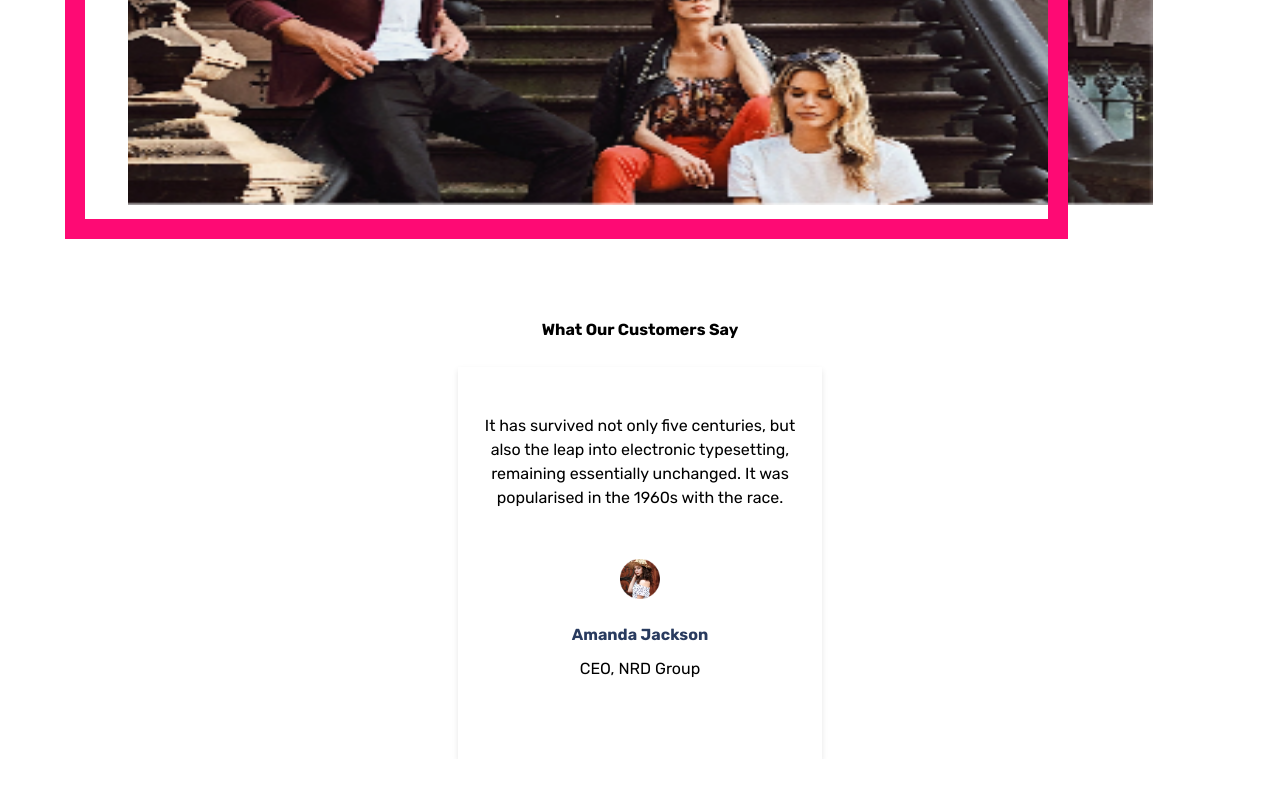
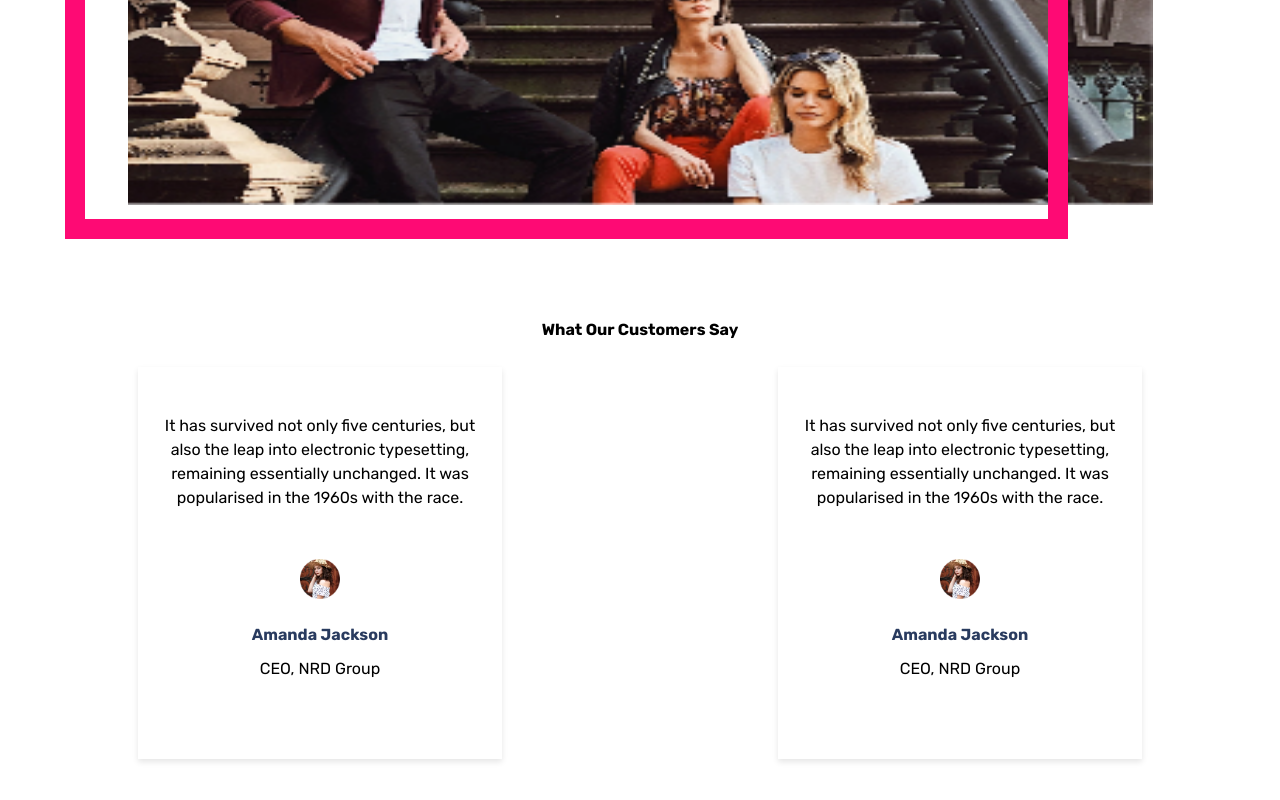
Before and after one commit to hemarle/sociall, a React (Create React App) app: page / in a window 1280 px wide. Shown: the part 2492-3292 px from the top of the page. Before the commit the page ends 3251 px from the top, so only its background shows below. Built offline with nearby package versions, Linux system fonts and the light colour scheme.

Commit message:
testimonial done

```diff
--- a/src/App.js
+++ b/src/App.js
@@ -11,6 +11,14 @@ import videoImage from "./images/vid.png";
 import girlImage from "./images/girl.png";
 function App() {
   const testimonialData = [
+    {
+      testimony:
+        "It has survived not only five centuries, but also the leap into electronic typesetting, remaining essentially unchanged. It was popularised in the 1960s with the race.",
+      stars: "",
+      image: girlImage,
+      author: "Amanda Jackson",
+      role: "CEO, NRD Group",
+    },
     {
       testimony:
         "It has survived not only five centuries, but also the leap into electronic typesetting, remaining essentially unchanged. It was popularised in the 1960s with the race.",
--- a/src/Testimonial.js
+++ b/src/Testimonial.js
@@ -6,7 +6,7 @@ function Testimonial({ title, data }) {
     <div className="testimonial">
       <h2 className="text-center font-bold mb-[25px]">{title}</h2>
 
-      <div className="testimonial__Cards">
+      <div className="testimonial__Cards lg:flex">
         {data.map(({ image, author, testimony, stars, role }) => (
           <TestimonialCard
             image={image}
--- a/src/TestimonialCard.js
+++ b/src/TestimonialCard.js
@@ -2,7 +2,7 @@ import React from "react";
 import "./TestimonialCard.css";
 function TestimonialCard({ testimony, stars, image, author, role }) {
   return (
-    <div className="testimonialCard px-[20px] py-[47px] h-[392px] text-center w-[90vw] max-w-[364px] mx-auto ">
+    <div className="testimonialCard px-[20px] py-[47px] mb-[81px] h-[392px] text-center w-[90vw] max-w-[364px] mx-auto ">
       <p className="min-h-[121px] mb-[8px]">{testimony}</p>
       <div className="stars">
         {/* <img src={stars} alt="Number of stars" /> */}
```
